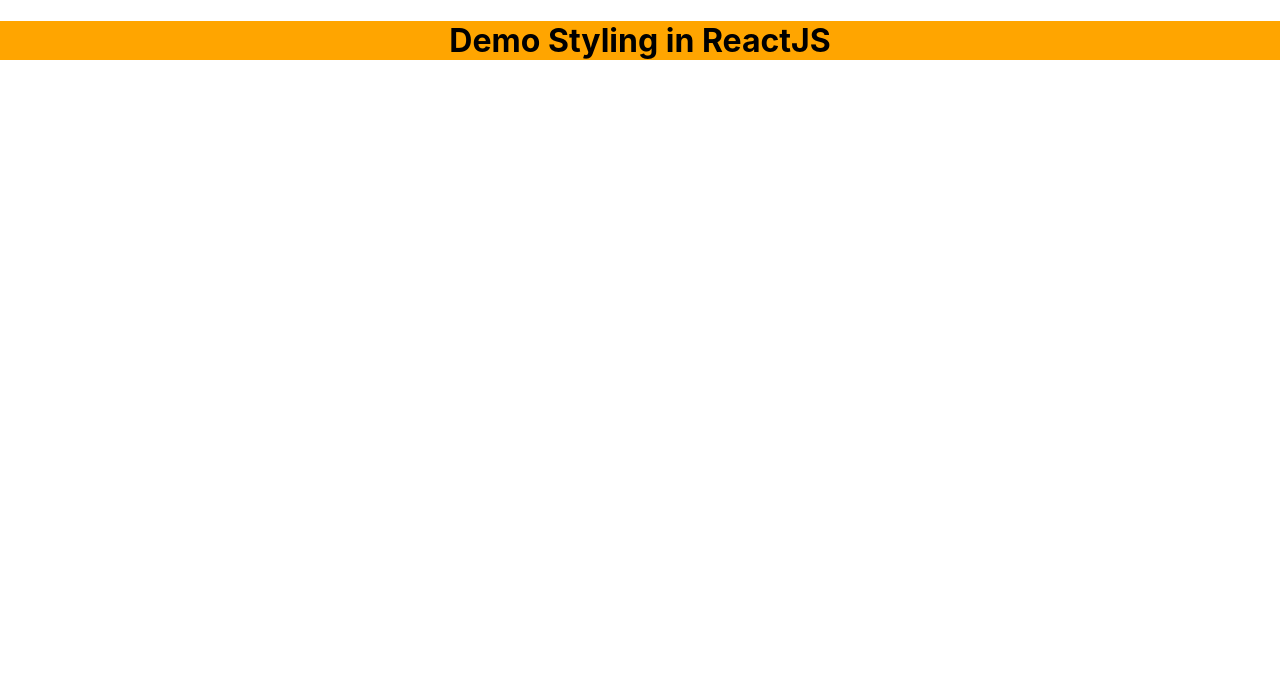
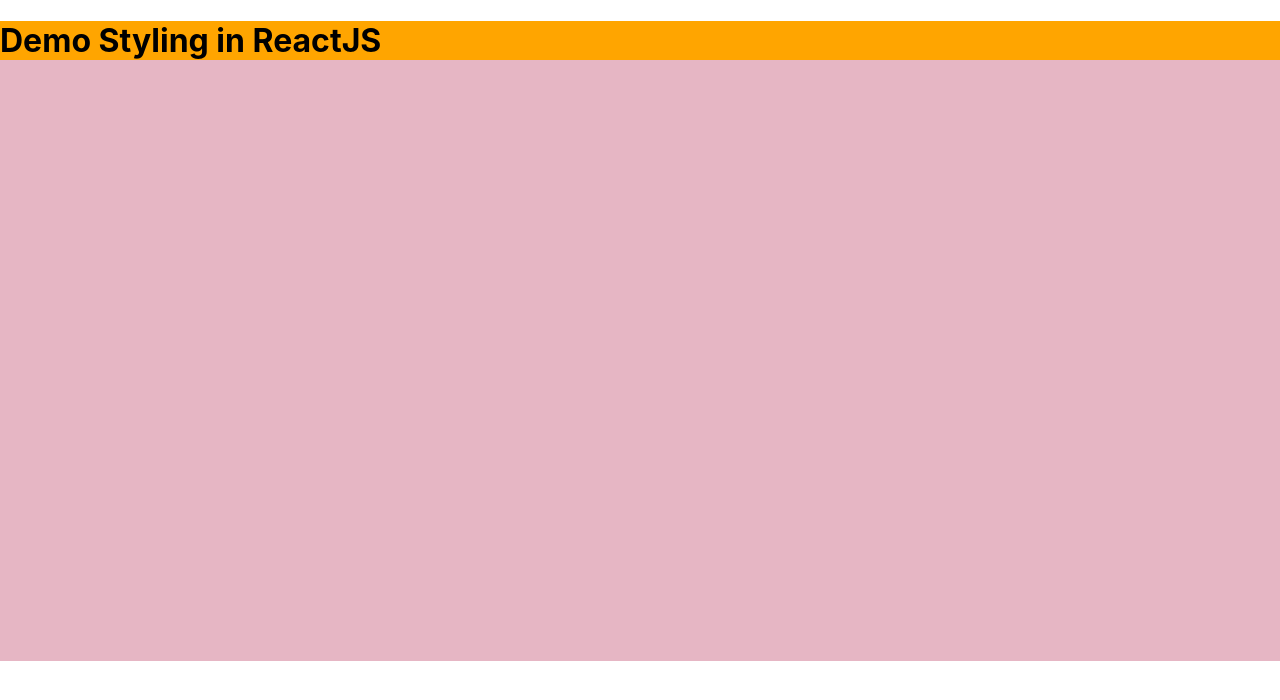
Before and after one commit to manngo2013/demo-second-project, a React (Create React App) app: page / in a window 1280 px wide. Shown: the top 700 px of the page. Built offline with nearby package versions, Linux system fonts and the light colour scheme.

Commit message:
Lecture 31 - CSS Styles

```diff
--- a/src/App.css
+++ b/src/App.css
@@ -1,38 +1,5 @@
-.App {
-  text-align: center;
+.container {
+  width: auto;
+  height: 80vh;
+  background: #e6b6c4;
 }
-
-.App-logo {
-  height: 40vmin;
-  pointer-events: none;
-}
-
-@media (prefers-reduced-motion: no-preference) {
-  .App-logo {
-    animation: App-logo-spin infinite 20s linear;
-  }
-}
-
-.App-header {
-  background-color: #282c34;
-  min-height: 100vh;
-  display: flex;
-  flex-direction: column;
-  align-items: center;
-  justify-content: center;
-  font-size: calc(10px + 2vmin);
-  color: white;
-}
-
-.App-link {
-  color: #61dafb;
-}
-
-@keyframes App-logo-spin {
-  from {
-    transform: rotate(0deg);
-  }
-  to {
-    transform: rotate(360deg);
-  }
-}
--- a/src/App.js
+++ b/src/App.js
@@ -3,7 +3,7 @@
 
 function App() {
   return (
-    <div className="App">
+    <div className="container">
       <h1 style={{ backgroundColor: 'orange' }}>Demo Styling in ReactJS</h1>
     </div>
   );
```
